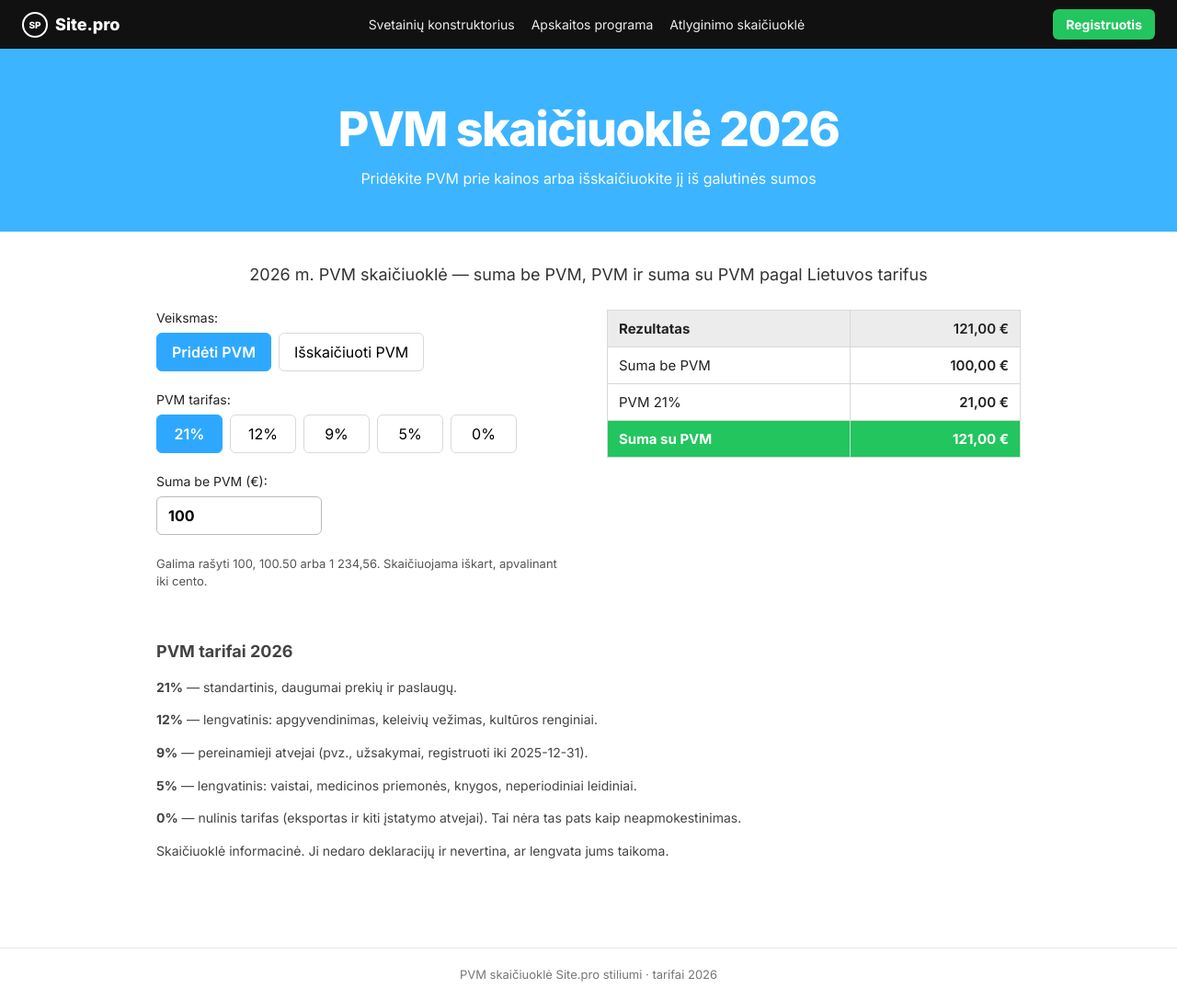
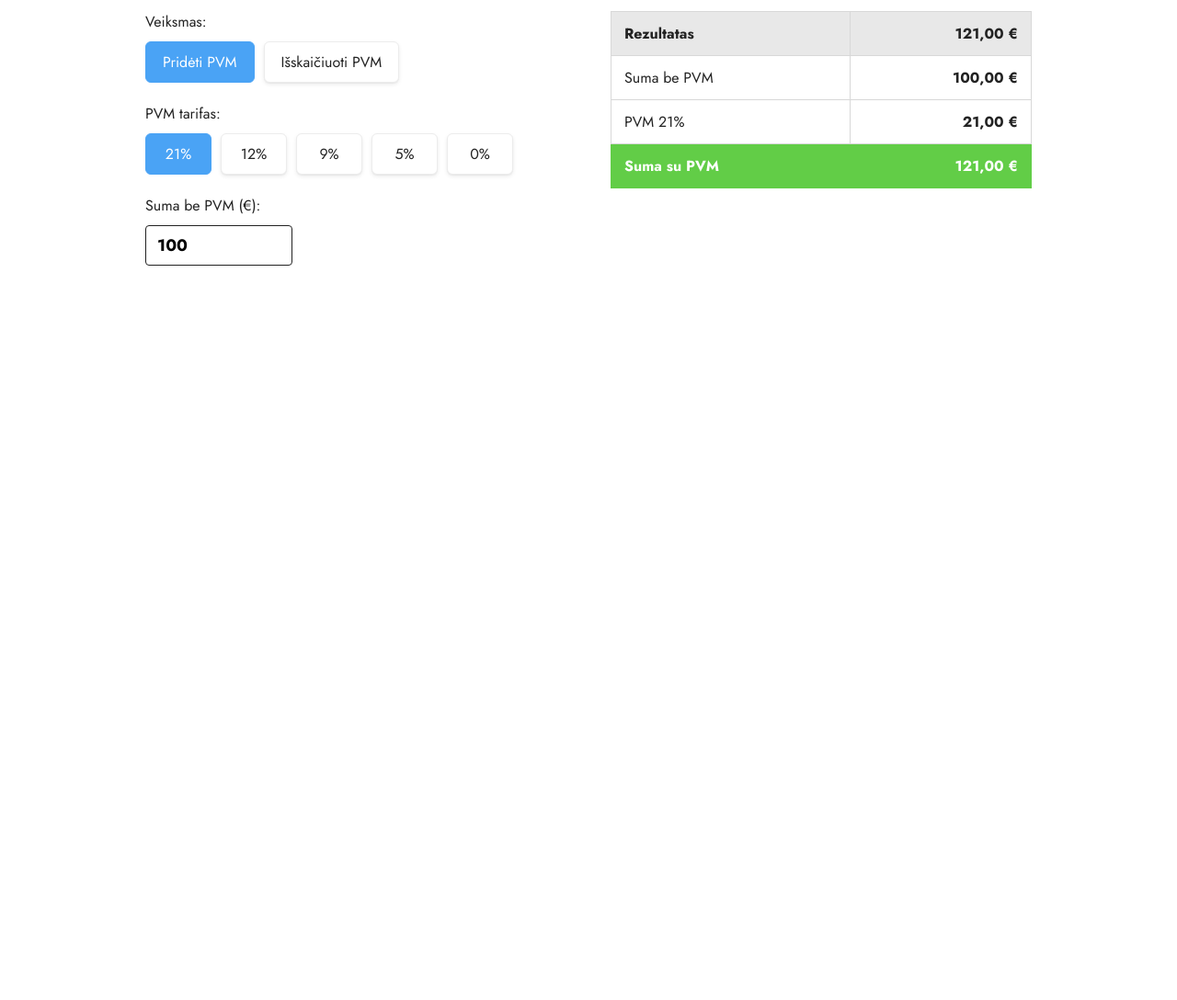
Before and after one commit to viktorijashubert/pvm-skaiciuokle, a plain HTML site: page index.html in a window 1280 px wide. Shown: the whole page at 92% size. After the commit the page ends 800 px from the top, so only its background shows below. Drawn offline with Linux system fonts and the light colour scheme.

Commit message:
Update index.html

```diff
--- a/index.html
+++ b/index.html
@@ -3,222 +3,163 @@
 <head>
   <meta charset="UTF-8" />
   <meta name="viewport" content="width=device-width, initial-scale=1" />
-  <title>PVM skaičiuoklė 2026</title>
-  <meta name="description" content="PVM skaičiuoklė 2026 — pridėkite arba išskaičiuokite PVM. Tarifai 21%, 12%, 9%, 5%, 0%." />
+  <title>PVM skaičiuoklė</title>
   <link rel="preconnect" href="https://fonts.googleapis.com" />
   <link rel="preconnect" href="https://fonts.gstatic.com" crossorigin />
-  <link href="https://fonts.googleapis.com/css2?family=Inter:wght@400;500;600;700;800&display=swap" rel="stylesheet" />
+  <link href="https://fonts.googleapis.com/css2?family=Jost:wght@400;500;600;700&display=swap" rel="stylesheet" />
   <style>
     :root {
-      --blue: #2ea8ff;
-      --blue-dark: #1b9af0;
-      --hero: #3db4ff;
-      --green: #22c55e;
+      --blue: #4aa3f5;
+      --green: #62cd47;
       --text: #222;
-      --muted: #555;
-      --line: #e6e6e6;
-      --header-bg: #ececec;
-      --radius: 6px;
+      --line: #d8d8d8;
+      --head: #e8e8e8;
     }
     * { box-sizing: border-box; }
-    body {
+    html, body {
       margin: 0;
-      font-family: Inter, system-ui, -apple-system, Segoe UI, sans-serif;
+      padding: 0;
+      background: #fff;
       color: var(--text);
-      background: #fff;
+      font-family: Jost, Arial, sans-serif;
+      font-size: 16px;
     }
-    a { color: #1a73e8; }
-    .topbar {
-      background: #111;
-      color: #fff;
-      display: flex;
-      align-items: center;
-      justify-content: space-between;
-      padding: 10px 24px;
-      gap: 16px;
-    }
-    .brand {
-      display: flex;
-      align-items: center;
-      gap: 8px;
-      font-weight: 800;
-      font-size: 18px;
-      text-decoration: none;
-      color: #fff;
-    }
-    .logo {
-      width: 28px; height: 28px; border-radius: 50%;
-      background: #111; border: 2px solid #fff;
-      display: grid; place-items: center;
-      font-size: 10px; font-weight: 800;
-    }
-    .topbar nav { display: flex; gap: 18px; font-size: 14px; flex-wrap: wrap; }
-    .topbar nav a { color: #fff; text-decoration: none; opacity: .92; }
-    .btn-green {
-      background: #22c55e;
-      color: #fff;
-      border: 0;
-      border-radius: 6px;
-      padding: 8px 14px;
-      font-weight: 700;
-      text-decoration: none;
-      font-size: 14px;
-    }
-    .hero {
-      background: var(--hero);
-      color: #fff;
-      text-align: center;
-      padding: 56px 20px 48px;
-    }
-    .hero h1 {
-      margin: 0 0 12px;
-      font-size: clamp(32px, 5vw, 52px);
-      font-weight: 800;
-      letter-spacing: -0.03em;
-    }
-    .hero p { margin: 0; font-size: 16px; opacity: .95; }
-    .wrap {
+    .widget {
       max-width: 980px;
       margin: 0 auto;
-      padding: 36px 20px 80px;
-    }
-    .lead {
-      text-align: center;
-      color: #333;
-      font-size: 18px;
-      margin: 0 0 28px;
+      padding: 12px 8px;
     }
     .grid {
       display: grid;
       grid-template-columns: 1fr 1fr;
-      gap: 40px;
+      gap: 36px 48px;
       align-items: start;
     }
-    @media (max-width: 820px) {
+    @media (max-width: 760px) {
       .grid { grid-template-columns: 1fr; }
-      .topbar nav { display: none; }
     }
+    .field { margin: 0 0 22px; }
     .label {
       display: block;
-      font-size: 14px;
-      margin: 0 0 8px;
+      margin: 0 0 10px;
+      font-size: 16px;
     }
     .seg {
       display: flex;
       flex-wrap: wrap;
-      gap: 8px;
-      margin-bottom: 22px;
+      gap: 10px;
     }
     .seg button {
+      appearance: none;
       background: #fff;
-      border: 1px solid #d9d9d9;
-      border-radius: var(--radius);
-      padding: 10px 16px;
+      color: #222;
+      border: 1px solid #ececec;
+      border-radius: 6px;
+      min-height: 44px;
+      padding: 10px 18px;
       font: inherit;
+      font-size: 16px;
       cursor: pointer;
-      min-width: 72px;
+      box-shadow: 0 2px 4px rgba(0,0,0,.08), 0 1px 1px rgba(0,0,0,.04);
+    }
+    .seg button:hover {
+      box-shadow: 0 3px 6px rgba(0,0,0,.10);
     }
     .seg button.active {
       background: var(--blue);
       border-color: var(--blue);
       color: #fff;
-      font-weight: 600;
+      box-shadow: none;
     }
-    .row-input {
-      display: flex;
-      gap: 8px;
-      flex-wrap: wrap;
-      margin-bottom: 22px;
+    .rates {
+      display: grid;
+      grid-template-columns: repeat(5, 72px);
+      gap: 10px;
+      width: max-content;
+      max-width: 100%;
+    }
+    .rates button {
+      width: 72px;
+      min-width: 72px;
+      padding: 10px 0;
+      text-align: center;
+    }
+    @media (max-width: 420px) {
+      .rates {
+        grid-template-columns: repeat(5, minmax(0, 1fr));
+        width: 100%;
+      }
+      .rates button { width: 100%; min-width: 0; }
     }
     input[type="text"] {
-      border: 1px solid #bbb;
-      border-radius: var(--radius);
-      padding: 10px 12px;
+      width: 160px;
+      max-width: 100%;
+      min-height: 44px;
+      border: 1px solid #222;
+      border-radius: 4px;
+      padding: 8px 12px;
       font: inherit;
+      font-size: 18px;
       font-weight: 700;
-      width: 180px;
     }
-    input[type="text"]:focus { outline: 2px solid #9ad4ff; border-color: var(--blue); }
+    input[type="text"]:focus {
+      outline: none;
+      border-color: var(--blue);
+    }
     table {
       width: 100%;
       border-collapse: collapse;
-      font-size: 15px;
+      font-size: 16px;
     }
     th, td {
-      border: 1px solid #d8d8d8;
-      padding: 10px 12px;
+      border: 1px solid var(--line);
+      padding: 12px 14px;
       text-align: left;
     }
-    th { background: var(--header-bg); font-weight: 700; }
-    td.num, th.num { text-align: right; white-space: nowrap; font-weight: 600; }
+    thead th {
+      background: var(--head);
+      font-weight: 700;
+    }
+    td.num, th.num {
+      text-align: right;
+      white-space: nowrap;
+      font-weight: 700;
+    }
     tr.total td {
       background: var(--green);
       color: #fff;
       font-weight: 700;
-    }
-    .hint { color: var(--muted); font-size: 13px; margin-top: 18px; line-height: 1.45; }
-    .rates-note {
-      margin-top: 40px;
-      font-size: 14px;
-      color: #444;
-      line-height: 1.55;
-    }
-    .rates-note h2 { font-size: 18px; margin: 0 0 10px; }
-    footer {
-      border-top: 1px solid var(--line);
-      padding: 20px;
-      text-align: center;
-      color: #777;
-      font-size: 13px;
+      border-color: var(--green);
     }
   </style>
 </head>
 <body>
-  <header class="topbar">
-    <a class="brand" href="https://site.pro/lt/" target="_blank" rel="noopener">
-      <span class="logo">SP</span> Site.pro
-    </a>
-    <nav>
-      <a href="https://site.pro/lt/">Svetainių konstruktorius</a>
-      <a href="https://site.pro/lt/Apskaita/">Apskaitos programa</a>
-      <a href="https://site.pro/lt/Atlyginimo-skaičiuoklė/">Atlyginimo skaičiuoklė</a>
-    </nav>
-    <a class="btn-green" href="https://site.pro/lt/" target="_blank" rel="noopener">Registruotis</a>
-  </header>
-
-  <section class="hero">
-    <h1>PVM skaičiuoklė 2026</h1>
-    <p>Pridėkite PVM prie kainos arba išskaičiuokite jį iš galutinės sumos</p>
-  </section>
-
-  <main class="wrap">
-    <p class="lead">2026 m. PVM skaičiuoklė — suma be PVM, PVM ir suma su PVM pagal Lietuvos tarifus</p>
-
+  <div class="widget">
     <div class="grid">
       <div>
+        <div class="field">
           <span class="label">Veiksmas:</span>
           <div class="seg" id="modeSeg">
             <button type="button" data-mode="add" class="active">Pridėti PVM</button>
             <button type="button" data-mode="extract">Išskaičiuoti PVM</button>
           </div>
+        </div>
 
+        <div class="field">
           <span class="label">PVM tarifas:</span>
-        <div class="seg" id="rateSeg">
+          <div class="seg rates" id="rateSeg">
             <button type="button" data-rate="21" class="active">21%</button>
             <button type="button" data-rate="12">12%</button>
             <button type="button" data-rate="9">9%</button>
             <button type="button" data-rate="5">5%</button>
             <button type="button" data-rate="0">0%</button>
           </div>
+        </div>
 
+        <div class="field">
           <label class="label" id="amountLabel" for="amount">Suma be PVM (€):</label>
-        <div class="row-input">
           <input id="amount" type="text" inputmode="decimal" value="100" autocomplete="off" />
         </div>
-
-        <p class="hint">
-          Galima rašyti 100, 100.50 arba 1 234,56. Skaičiuojama iškart, apvalinant iki cento.
-        </p>
       </div>
 
       <div>
@@ -246,23 +187,9 @@
         </table>
       </div>
     </div>
-
-    <section class="rates-note">
-      <h2>PVM tarifai 2026</h2>
-      <p><strong>21%</strong> — standartinis, daugumai prekių ir paslaugų.</p>
-      <p><strong>12%</strong> — lengvatinis: apgyvendinimas, keleivių vežimas, kultūros renginiai.</p>
-      <p><strong>9%</strong> — pereinamieji atvejai (pvz., užsakymai, registruoti iki 2025-12-31).</p>
-      <p><strong>5%</strong> — lengvatinis: vaistai, medicinos priemonės, knygos, neperiodiniai leidiniai.</p>
-      <p><strong>0%</strong> — nulinis tarifas (eksportas ir kiti įstatymo atvejai). Tai nėra tas pats kaip neapmokestinimas.</p>
-      <p>Skaičiuoklė informacinė. Ji nedaro deklaracijų ir nevertina, ar lengvata jums taikoma.</p>
-    </section>
-  </main>
-
-  <footer>PVM skaičiuoklė Site.pro stiliumi · tarifai 2026</footer>
-
+  </div>
   <script>
     const state = { mode: "add", rate: 21 };
-
     const amountEl = document.getElementById("amount");
     const amountLabel = document.getElementById("amountLabel");
     const netEl = document.getElementById("net");
@@ -272,35 +199,23 @@
     const vatRateLabel = document.getElementById("vatRateLabel");
 
     function parseAmount(raw) {
-      if (raw == null) return NaN;
-      let s = String(raw).trim().replace(/\s/g, "").replace(",", ".");
+      let s = String(raw || "").trim().replace(/\s/g, "").replace(",", ".");
       if (!s) return NaN;
       const n = Number(s);
       if (!Number.isFinite(n) || n < 0 || n > 1e9) return NaN;
       return n;
     }
-
-    function money(n) {
-      return n.toFixed(2).replace(".", ",") + " €";
-    }
-
-    function round2(n) {
-      return Math.round(n * 100) / 100;
-    }
+    function money(n) { return n.toFixed(2).replace(".", ",") + " €"; }
+    function round2(n) { return Math.round(n * 100) / 100; }
 
     function calc() {
       const rate = state.rate / 100;
       const input = parseAmount(amountEl.value);
       vatRateLabel.textContent = state.rate + "%";
-
       if (!Number.isFinite(input)) {
-        netEl.textContent = "—";
-        vatEl.textContent = "—";
-        grossEl.textContent = "—";
-        resultHead.textContent = "—";
+        netEl.textContent = vatEl.textContent = grossEl.textContent = resultHead.textContent = "—";
         return;
       }
-
       let net, vat, gross;
       if (state.mode === "add") {
         net = round2(input);
@@ -311,16 +226,15 @@
         net = round2(gross / (1 + rate));
         vat = round2(gross - net);
       }
-
       netEl.textContent = money(net);
       vatEl.textContent = money(vat);
       grossEl.textContent = money(gross);
       resultHead.textContent = money(state.mode === "add" ? gross : net);
     }
 
-    function setActive(group, attr, value) {
+    function setActive(group, key, value) {
       group.querySelectorAll("button").forEach((b) => {
-        b.classList.toggle("active", b.dataset[attr] === String(value));
+        b.classList.toggle("active", b.dataset[key] === String(value));
       });
     }
 
@@ -332,7 +246,6 @@
       amountLabel.textContent = state.mode === "add" ? "Suma be PVM (€):" : "Suma su PVM (€):";
       calc();
     });
-
     document.getElementById("rateSeg").addEventListener("click", (e) => {
       const btn = e.target.closest("button");
       if (!btn) return;
@@ -340,7 +253,6 @@
       setActive(e.currentTarget, "rate", state.rate);
       calc();
     });
-
     amountEl.addEventListener("input", calc);
     calc();
   </script>
```
Lines whose indentation alone changed are shown as unchanged.
